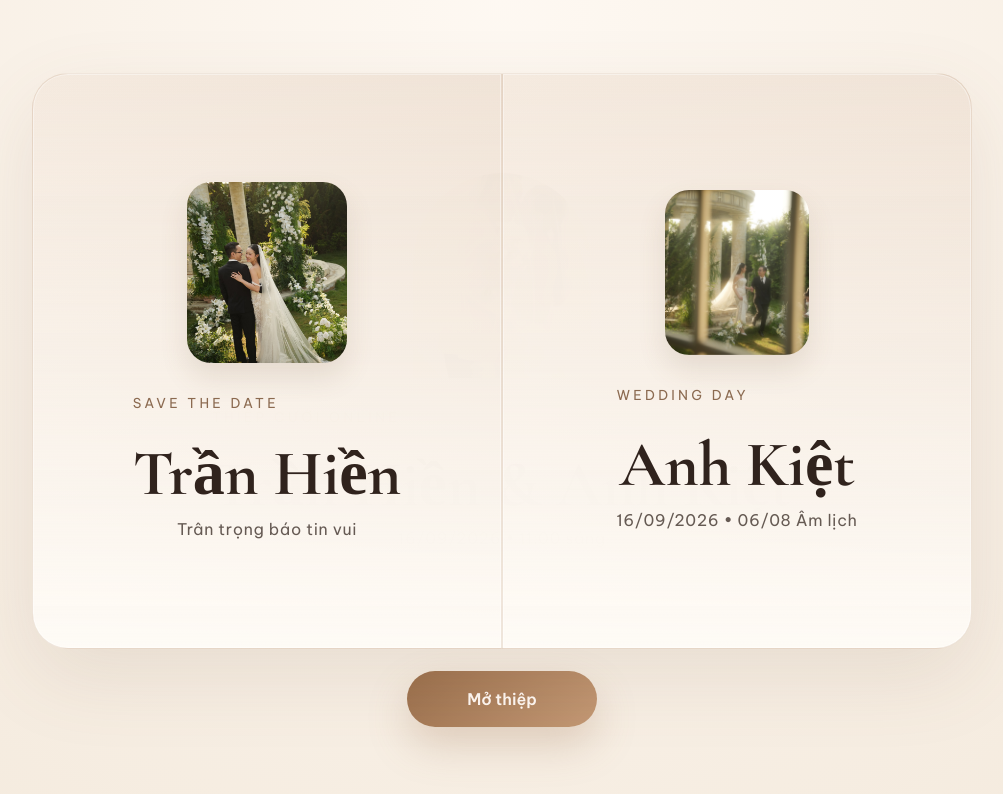
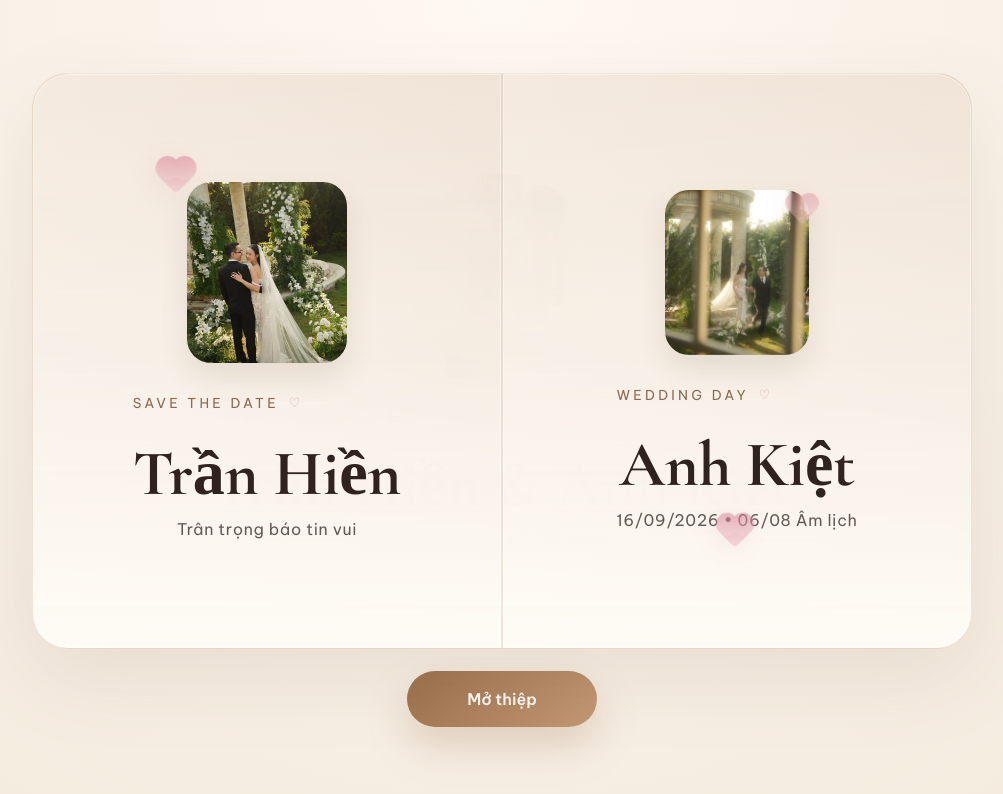
Before and after one commit to jiki-code/wedding_invitations, a React (Vite) app: page / in a window 1280 px wide. Shown: the top 794 px of the page, without its empty margins (138-1141 px from the left). Built offline with nearby package versions, Linux system fonts and the light colour scheme.

Commit message:
add animation

```diff
--- a/src/App.jsx
+++ b/src/App.jsx
@@ -188,6 +188,11 @@ function App() {
         <div className={`invitation-overlay invitation-overlay--${coverState}`}>
           <div className="invitation-stage">
             <div className={`invitation-book invitation-book--${coverState}`}>
+              <div className="heart-cluster heart-cluster-cover" aria-hidden="true">
+                <span className="heart heart-cover-1" />
+                <span className="heart heart-cover-2" />
+                <span className="heart heart-cover-3" />
+              </div>
               <div className="invitation-center">
                 <div className="invitation-center-photo">
                   <img
@@ -254,6 +259,12 @@ function App() {
       <div className="ornament ornament-one" />
       <div className="ornament ornament-two" />
       <div className="ornament ornament-three" />
+      <div className="heart-cluster heart-cluster-page" aria-hidden="true">
+        <span className="heart heart-page-1" />
+        <span className="heart heart-page-2" />
+        <span className="heart heart-page-3" />
+        <span className="heart heart-page-4" />
+      </div>
 
       <section className="hero section">
         <div className="hero-copy" data-reveal style={{ '--reveal-delay': '0ms' }}>
@@ -283,7 +294,7 @@ function App() {
             </div>
             <div>
               <span>Địa chỉ</span>
-              <strong>101 Đ. Lý Chiêu Hoàng</strong>
+              <strong>101 Đ. Lý Chiêu Hoàng, Bình Phú, Hồ Chí Minh</strong>
             </div>
           </div>
 
@@ -367,7 +378,7 @@ function App() {
 
           <article className="event-panel">
             <p>Địa chỉ</p>
-            <h3>101 Đ. Lý Chiêu Hoàng</h3>
+            <h3>Diamond Place 101 Đ. Lý Chiêu Hoàng</h3>
             <span>Phường 10, Bình Phú, Hồ Chí Minh</span>
           </article>
         </div>
@@ -447,6 +458,10 @@ function App() {
       </section>
 
       <section className="closing section" data-reveal style={{ '--reveal-delay': '70ms' }}>
+        <div className="closing-heartline" aria-hidden="true">
+          <span className="heart heart-inline" />
+          <span className="heart heart-inline heart-inline-delay" />
+        </div>
         <p className="eyebrow">Lời nhắn</p>
         <blockquote>
           “Sự hiện diện của bạn là món quà quý giá nhất trong ngày vui của chúng
--- a/src/styles.css
+++ b/src/styles.css
@@ -86,6 +86,70 @@ a {
   width: min(940px, 100%);
   min-height: min(72vh, 620px);
   perspective: 2200px;
+}
+
+.heart-cluster {
+  position: absolute;
+  inset: 0;
+  pointer-events: none;
+  z-index: 1;
+}
+
+.heart {
+  position: absolute;
+  width: 24px;
+  aspect-ratio: 1;
+  background: linear-gradient(135deg, rgba(211, 114, 135, 0.92), rgba(236, 192, 197, 0.95));
+  transform: rotate(45deg);
+  border-radius: 4px;
+  opacity: 0.58;
+  filter: drop-shadow(0 6px 12px rgba(183, 112, 126, 0.18));
+  animation: heart-float 8s ease-in-out infinite;
+}
+
+.heart::before,
+.heart::after {
+  content: '';
+  position: absolute;
+  width: 100%;
+  height: 100%;
+  background: inherit;
+  border-radius: 50%;
+}
+
+.heart::before {
+  left: -50%;
+}
+
+.heart::after {
+  top: -50%;
+}
+
+.heart-cluster-cover {
+  z-index: 2;
+}
+
+.heart-cover-1 {
+  top: 16%;
+  left: 14%;
+  animation-duration: 7.2s;
+}
+
+.heart-cover-2 {
+  right: 17%;
+  top: 22%;
+  width: 20px;
+  opacity: 0.45;
+  animation-duration: 8.4s;
+  animation-delay: -2s;
+}
+
+.heart-cover-3 {
+  bottom: 18%;
+  right: 24%;
+  width: 22px;
+  animation-duration: 9.5s;
+  animation-delay: -4s;
 }
 
 .invitation-center {
@@ -331,6 +395,42 @@ a {
   background: radial-gradient(circle, rgba(195, 160, 135, 0.9), rgba(195, 160, 135, 0.14));
 }
 
+.heart-cluster-page {
+  z-index: 0;
+}
+
+.heart-page-1 {
+  left: 4%;
+  top: 22rem;
+  width: 22px;
+  animation-duration: 10s;
+}
+
+.heart-page-2 {
+  right: 6%;
+  top: 42rem;
+  width: 20px;
+  animation-duration: 12s;
+  animation-delay: -3s;
+}
+
+.heart-page-3 {
+  left: 10%;
+  bottom: 24rem;
+  width: 18px;
+  opacity: 0.42;
+  animation-duration: 11s;
+  animation-delay: -6s;
+}
+
+.heart-page-4 {
+  right: 14%;
+  bottom: 9rem;
+  width: 18px;
+  animation-duration: 9s;
+  animation-delay: -1s;
+}
+
 .section {
   position: relative;
   z-index: 1;
@@ -369,6 +469,13 @@ a {
   font-size: 0.85rem;
   letter-spacing: 0.24em;
   text-transform: uppercase;
+}
+
+.eyebrow::after {
+  content: '♡';
+  font-size: 0.9em;
+  color: rgba(184, 122, 136, 0.88);
+  animation: sparkle-heart 3.6s ease-in-out infinite;
 }
 
 .hero-copy h1,
@@ -649,12 +756,22 @@ a {
   flex-direction: column;
   gap: 8px;
   margin-bottom: 28px;
+  position: relative;
 }
 
 .section-heading h2 {
   margin: 0;
   font-size: clamp(2.2rem, 4vw, 3.4rem);
   line-height: 0.98;
+}
+
+.section-heading::after {
+  content: '';
+  width: 76px;
+  height: 1px;
+  margin-top: 2px;
+  background: linear-gradient(90deg, rgba(202, 152, 132, 0), rgba(202, 152, 132, 0.86), rgba(202, 152, 132, 0));
+  animation: line-glow 4.8s ease-in-out infinite;
 }
 
 .story-layout {
@@ -933,12 +1050,30 @@ a {
   text-align: center;
 }
 
+.closing-heartline {
+  display: inline-flex;
+  gap: 18px;
+  margin-bottom: 10px;
+}
+
+.heart-inline {
+  position: relative;
+  width: 18px;
+  opacity: 0.72;
+  animation-duration: 3.2s;
+}
+
+.heart-inline-delay {
+  animation-delay: -1.6s;
+}
+
 .closing blockquote {
   max-width: 16ch;
   margin: 0 auto 20px;
   font-size: clamp(2.2rem, 5vw, 3.5rem);
   line-height: 1;
   color: #7c5a41;
+  animation: quote-sway 6.4s ease-in-out infinite;
 }
 
 @keyframes rise-in {
@@ -983,6 +1118,21 @@ a {
 
   50% {
     transform: translateY(-14px) scale(1.08);
+  }
+}
+
+@keyframes heart-float {
+  0%,
+  100% {
+    transform: translateY(0) rotate(45deg) scale(1);
+  }
+
+  35% {
+    transform: translateY(-10px) rotate(45deg) scale(1.08);
+  }
+
+  65% {
+    transform: translateY(-4px) rotate(45deg) scale(0.96);
   }
 }
 
@@ -1048,6 +1198,43 @@ a {
 
   50% {
     opacity: 1;
+  }
+}
+
+@keyframes sparkle-heart {
+  0%,
+  100% {
+    opacity: 0.55;
+    transform: scale(1);
+  }
+
+  50% {
+    opacity: 1;
+    transform: scale(1.15);
+  }
+}
+
+@keyframes line-glow {
+  0%,
+  100% {
+    opacity: 0.6;
+    transform: scaleX(0.9);
+  }
+
+  50% {
+    opacity: 1;
+    transform: scaleX(1.02);
+  }
+}
+
+@keyframes quote-sway {
+  0%,
+  100% {
+    transform: translateY(0);
+  }
+
+  50% {
+    transform: translateY(-4px);
   }
 }
 
@@ -1133,6 +1320,13 @@ a {
     margin-top: 0;
     transform: none;
     grid-column: auto;
+  }
+
+  .heart-page-1,
+  .heart-page-2,
+  .heart-page-3,
+  .heart-page-4 {
+    display: none;
   }
 }
 
@@ -1221,6 +1415,12 @@ a {
   .countdown-card strong {
     font-size: 2.8rem;
   }
+
+  .heart-cover-1,
+  .heart-cover-2,
+  .heart-cover-3 {
+    width: 18px;
+  }
 }
 
 @media (prefers-reduced-motion: reduce) {
```
